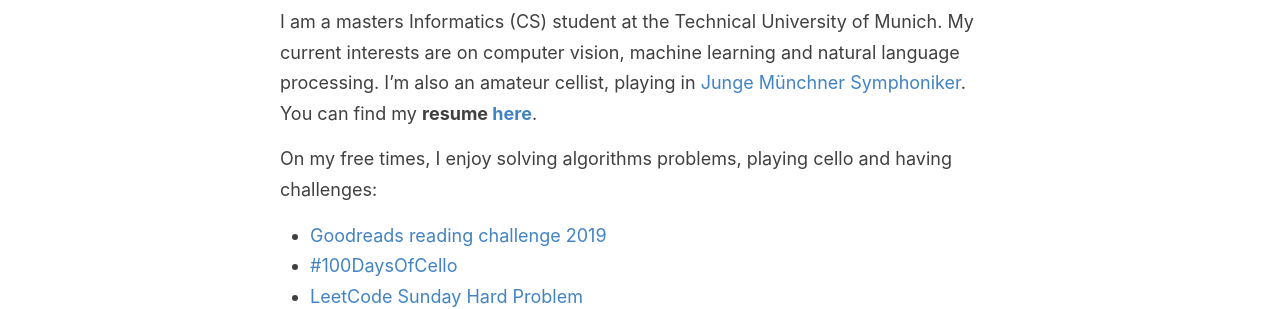
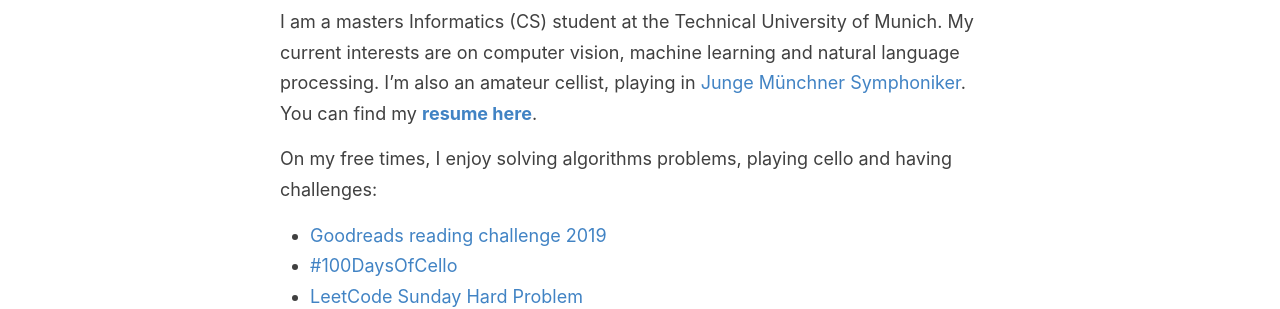
Before and after one commit to evinpinar/evinpinar.github.io, a Jekyll site: the page built from _pages/about.md, in a window 1280 px wide. Shown: the part 185-494 px from the top of the page. Built offline with Jekyll 4.4.1, drawn with Linux system fonts in a browser that asks for light colours.

```diff
--- a/_pages/about.md
+++ b/_pages/about.md
@@ -5,7 +5,7 @@ permalink: /about/
 ---
 
 I am a masters Informatics (CS) student at the Technical University of Munich. My current interests are on computer vision, machine learning and natural language processing. I'm also an amateur cellist, playing in [Junge Münchner Symphoniker](http://junge-muenchner-symphoniker.de). <br/>
-You can find my **resume [here](https://docs.google.com/gview?url=https://github.com/evinpinar/evinpinar.github.io/raw/master/Ornek_EvinPinar.pdf&embedded=true)**.
+You can find my **[resume here](https://docs.google.com/gview?url=https://github.com/evinpinar/evinpinar.github.io/raw/master/Ornek_EvinPinar.pdf&embedded=true)**.
 
 On my free times, I enjoy solving algorithms problems, playing cello and having challenges:
 - [Goodreads reading challenge 2019](https://www.goodreads.com/user_challenges/14816667)
```
